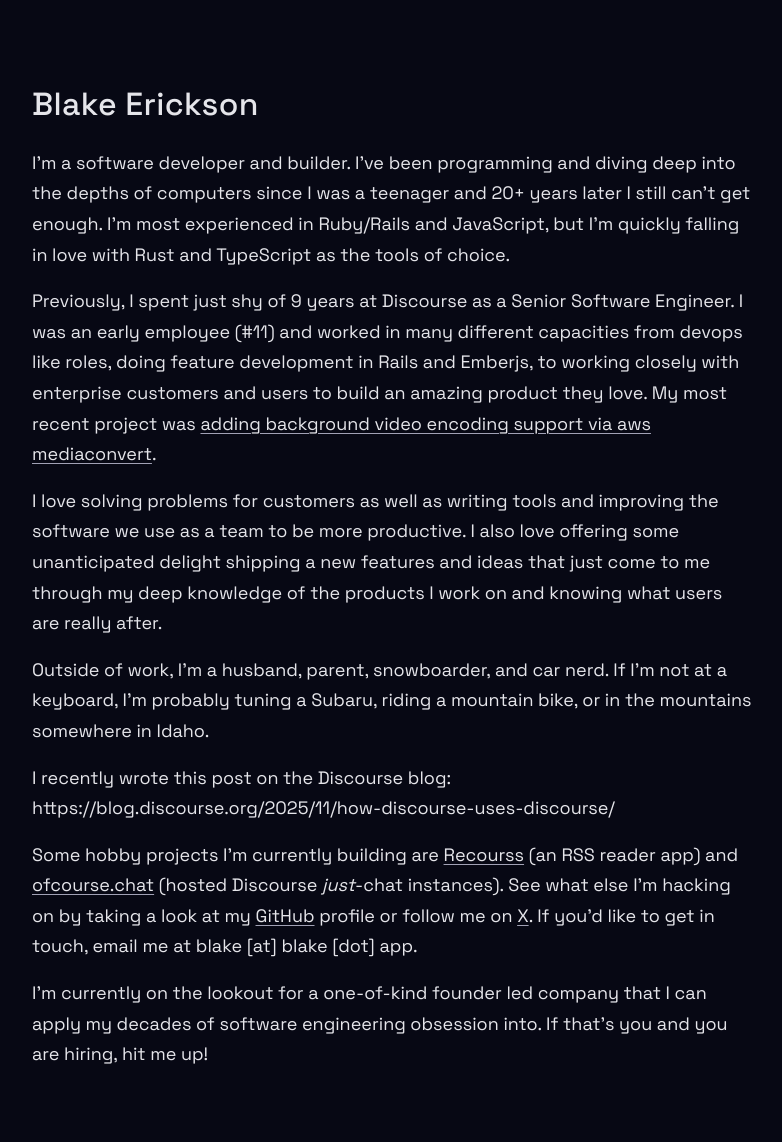
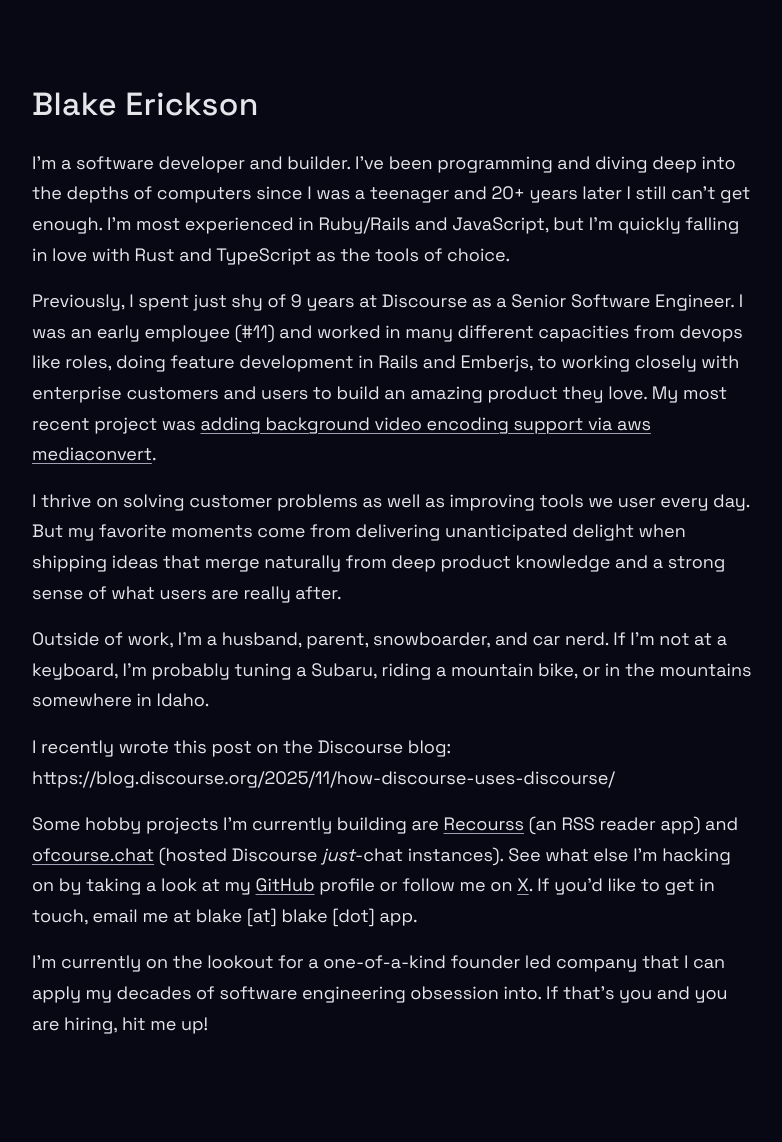
Before and after one commit to oblakeerickson/blake-dot-app, a Jekyll site: the page built from index.md, in a window 1280 px wide. Shown: the whole page, without its empty margins (248-1030 px from the left). Built offline with Jekyll 4.4.1, drawn with Linux system fonts in a browser that asks for light colours; after the commit the page ends 1111 px from its top, so only the background shows below that.

Commit message:
fine tune some more

```diff
--- a/index.md
+++ b/index.md
@@ -9,7 +9,7 @@ I’m a software developer and builder. I've been programming and diving deep in
 
 Previously, I spent just shy of 9 years at Discourse as a Senior Software Engineer. I was an early employee (#11) and worked in many different capacities from devops like roles, doing feature development in Rails and Emberjs, to working closely with enterprise customers and users to build an amazing product they love. My most recent project was [adding background video encoding support via aws mediaconvert](https://github.com/discourse/discourse/pull/33092).
 
-I love solving problems for customers as well as writing tools and improving the software we use as a team to be more productive. I also love offering some unanticipated delight shipping a new features and ideas that just come to me through my deep knowledge of the products I work on and knowing what users are really after.
+I thrive on solving customer problems as well as improving tools we user every day. But my favorite moments come from delivering unanticipated delight when shipping ideas that merge naturally from deep product knowledge and a strong sense of what users are really after.
 
 Outside of work, I’m a husband, parent, snowboarder, and car nerd. If I’m not at a keyboard, I’m probably tuning a Subaru, riding a mountain bike, or in the mountains somewhere in Idaho.
 
@@ -17,4 +17,4 @@ I recently wrote this post on the Discourse blog: https://blog.discourse.org/202
 
 Some hobby projects I’m currently building are [Recourss](https://app.recourss.com) (an RSS reader app) and [ofcourse.chat](https://app.ofcourse.chat) (hosted Discourse *just*-chat instances). See what else I'm hacking on by taking a look at my [GitHub](https://github.com/oblakeerickson) profile or follow me on [X](https://x.com/oblakeerickson). If you’d like to get in touch, email me at blake [at] blake [dot] app.
 
-I'm currently on the lookout for a one-of-kind founder led company that I can apply my decades of software engineering obsession into. If that's you and you are hiring, hit me up!
+I'm currently on the lookout for a one-of-a-kind founder led company that I can apply my decades of software engineering obsession into. If that's you and you are hiring, hit me up!
```
